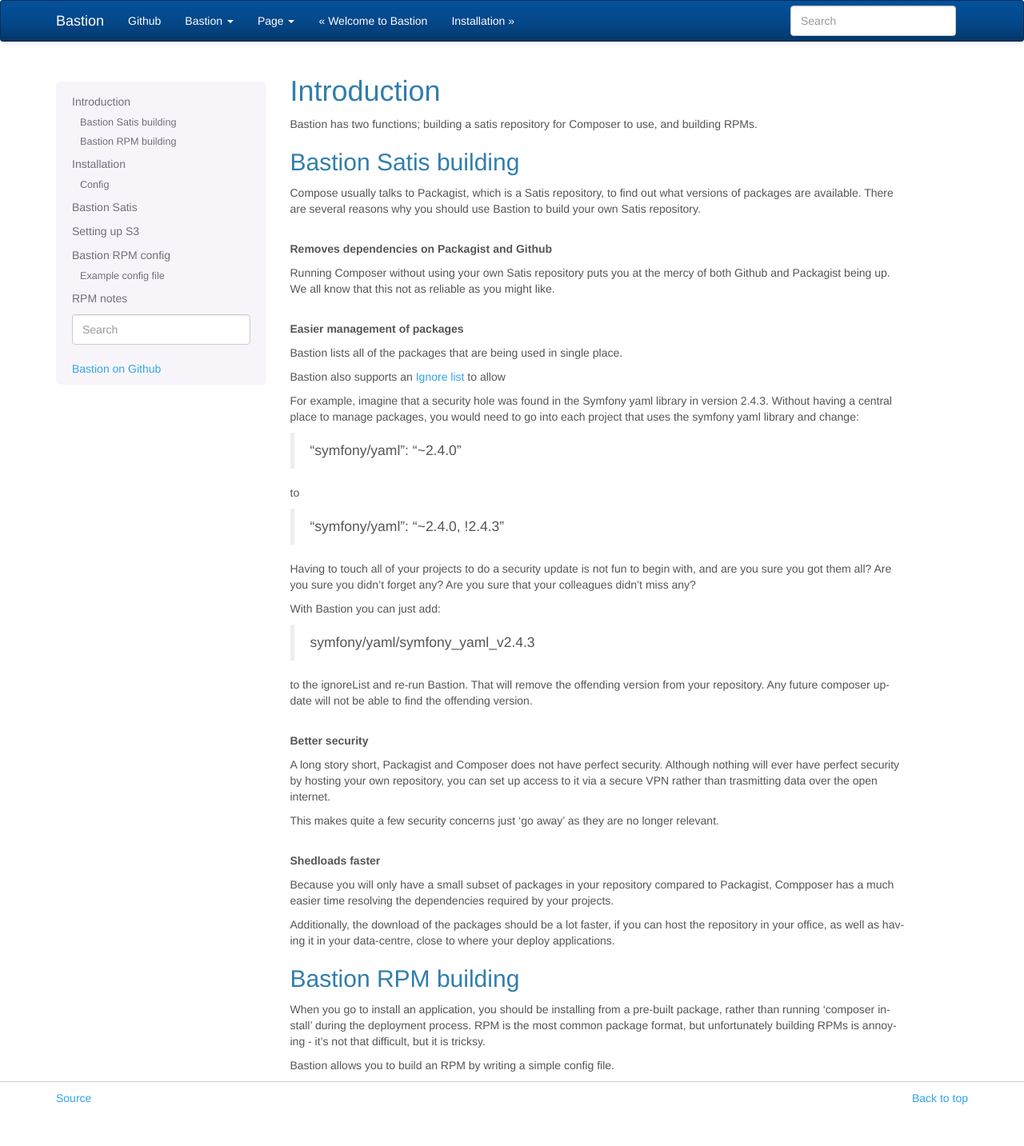
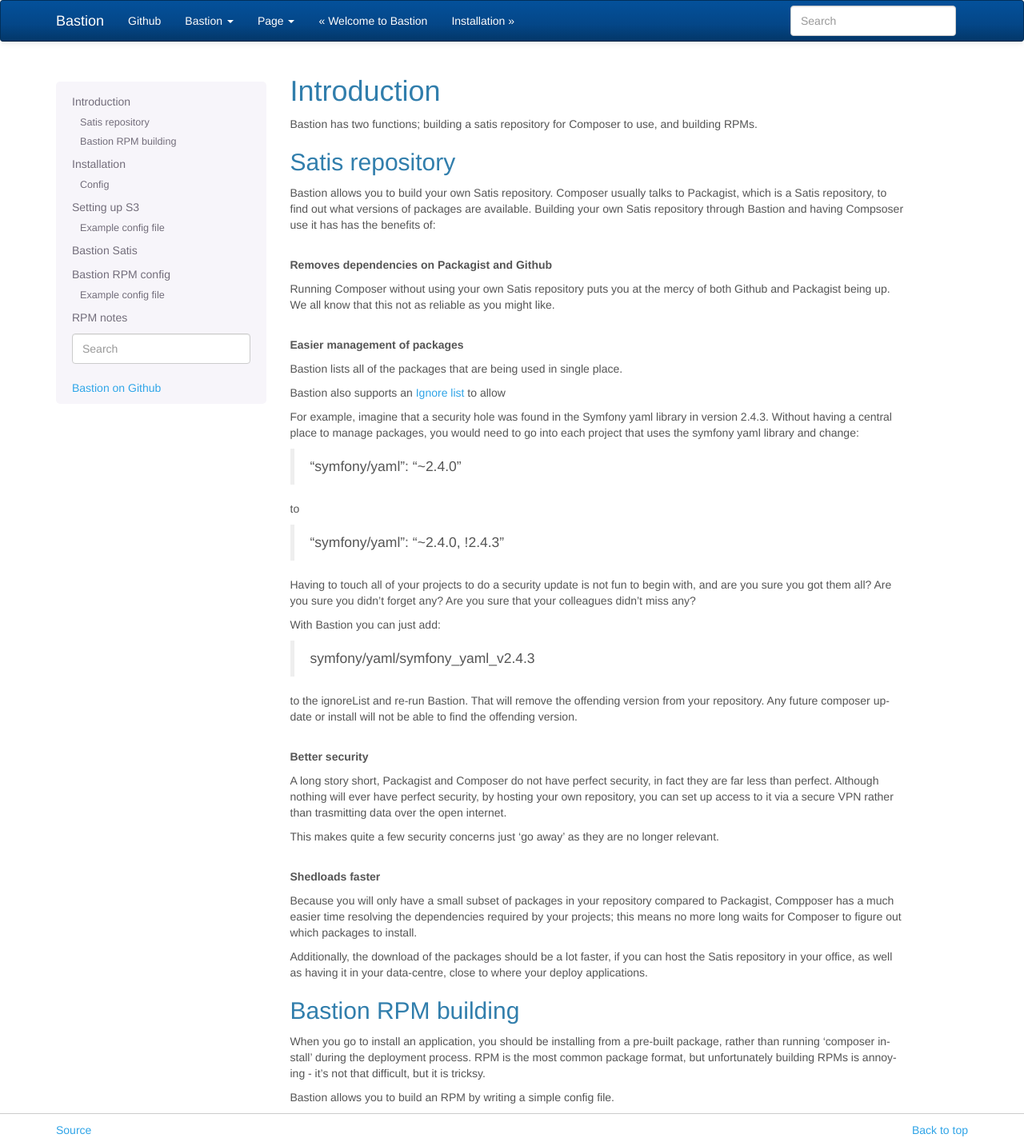
Before and after one commit to Danack/Bastion, a Sphinx documentation site: the page built from doc/source/intro.rst, in a window 1280 px wide. Shown: the whole page at 80% size. Built offline with Sphinx 7.4.7, drawn with Linux system fonts in a browser that asks for light colours; pages that are not in the unit, such as notebooks, are missing from menus; before the commit the page ends 1393 px from its top, so only the background shows below that.

Commit message:
Updated documentation.

```diff
--- a/doc/source/_templates/layout.html
+++ b/doc/source/_templates/layout.html
@@ -5,9 +5,34 @@
 {% set bootswatch_css_custom = ['_static/my-styles.css'] %}
 
 
-{% block footer %}
-{{ super() }}
-{% endblock %}
+{%- block footer %}
+<footer class="footer">
+    <div class="container">
+        <p class="pull-right">
+            <a href="#">Back to top</a>
+            {% if theme_source_link_position == "footer" %}
+            <br/>
+            {% include "sourcelink.html" %}
+            {% endif %}
+        </p>
+        <p>
+            {%- if show_copyright %}
+            {%- if hasdoc('copyright') %}
+            {% trans path=pathto('copyright'), copyright=copyright|e %}&copy; <a href="{{ path }}">Copyright</a> {{ copyright }}.{% endtrans %}<br/>
+            {%- else %}
+            {% trans copyright=copyright|e %}&copy; Copyright {{ copyright }}.{% endtrans %}<br/>
+            {%- endif %}
+            {%- endif %}
+            {%- if last_updated %}
+            {% trans last_updated=last_updated|e %}Last updated on {{ last_updated }}.{% endtrans %}<br/>
+            {%- endif %}
+            {%- if show_sphinx %}
+            {% trans sphinx_version=sphinx_version|e %}Created using <a href="http://sphinx.pocoo.org/">Sphinx</a> {{ sphinx_version }}.{% endtrans %}<br/>
+            {%- endif %}
+        </p>
+    </div>
+</footer>
+{%- endblock %}
 
 {% block header %}
 {{ super() }}
--- a/doc/source/intro.rst
+++ b/doc/source/intro.rst
@@ -3,11 +3,10 @@ Introduction
 
 Bastion has two functions; building a satis repository for Composer to use, and building RPMs.
 
+Satis repository
+----------------
 
-Bastion Satis building
-----------------------
-
-Compose usually talks to Packagist, which is a Satis repository, to find out what versions of packages are available. There are several reasons why you should use Bastion to build your own Satis repository.
+Bastion allows you to build your own Satis repository. Composer usually talks to Packagist, which is a Satis repository, to find out what versions of packages are available. Building your own Satis repository through Bastion and having Compsoser use it has has the benefits of:
 
 .. rubric::  Removes dependencies on Packagist and Github
 
@@ -35,19 +34,19 @@ With Bastion you can just add:
 
     symfony/yaml/symfony_yaml_v2.4.3
 
-to the ignoreList and re-run Bastion. That will remove the offending version from your repository. Any future composer update will not be able to find the offending version.
+to the ignoreList and re-run Bastion. That will remove the offending version from your repository. Any future composer update or install will not be able to find the offending version.
 
 .. rubric::  Better security
 
-A long story short, Packagist and Composer does not have perfect security. Although nothing will ever have perfect security by hosting your own repository, you can set up access to it via a secure VPN rather than trasmitting data over the open internet.
+A long story short, Packagist and Composer do not have perfect security, in fact they are far less than perfect. Although nothing will ever have perfect security, by hosting your own repository, you can set up access to it via a secure VPN rather than trasmitting data over the open internet.
 
 This makes quite a few security concerns just 'go away' as they are no longer relevant.
 
 .. rubric::  Shedloads faster
 
-Because you will only have a small subset of packages in your repository compared to Packagist, Compposer has a much easier time resolving the dependencies required by your projects.
+Because you will only have a small subset of packages in your repository compared to Packagist, Compposer has a much easier time resolving the dependencies required by your projects; this means no more long waits for Composer to figure out which packages to install.
 
-Additionally, the download of the packages should be a lot faster, if you can host the repository in your office, as well as having it in your data-centre, close to where your deploy applications.
+Additionally, the download of the packages should be a lot faster, if you can host the Satis repository in your office, as well as having it in your data-centre, close to where your deploy applications.
 
 
 Bastion RPM building
```
Also changed, not shown: doc/source/bastionSatis.rst (+4 -3 lines), doc/source/index.rst (+7 -2 lines), doc/source/install.rst (+21 -1 lines).
